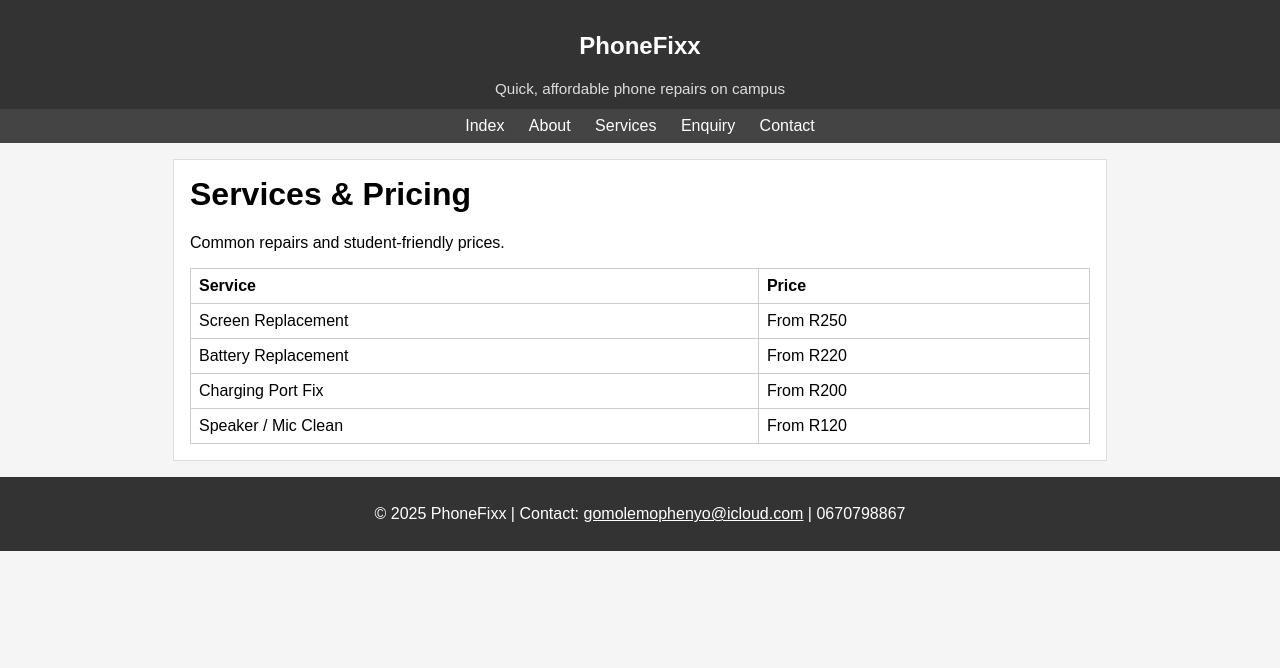
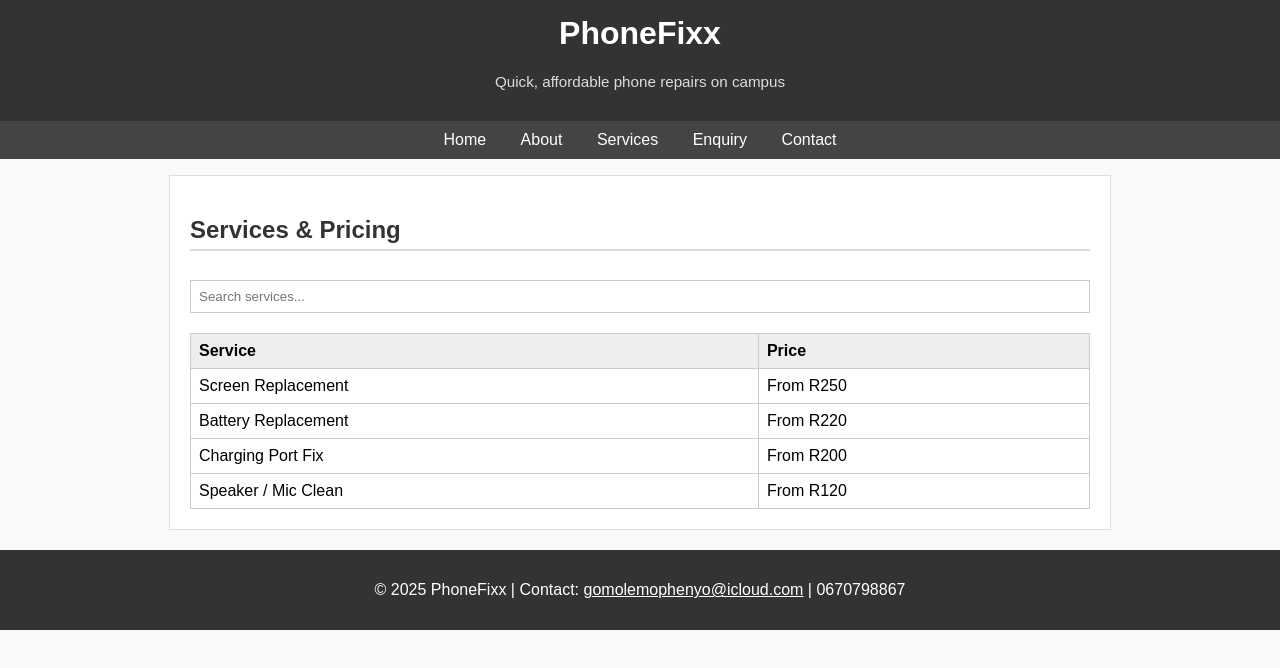
Before and after one commit to Gomolemobig15/phonefixx_site, a plain HTML site: page services.html in a window 1280 px wide. Drawn offline with Linux system fonts and the light colour scheme.

Commit message:
Refactor services.html for improved structure and style

```diff
--- a/services.html
+++ b/services.html
@@ -1,26 +1,90 @@
 <!DOCTYPE html>
-<html>
+<html lang="en">
 <head>
-    <meta charset="utf-8">
+    <meta charset="UTF-8">
+    <meta name="viewport" content="width=device-width, initial-scale=1.0">
     <title>PhoneFixx - Services</title>
     <link rel="stylesheet" href="css/style.css">
-    <!-- Beginner-style site built for assignment -->
+
+    <style>
+        body {
+            font-family: Arial, sans-serif;
+            background-color: #f9f9f9;
+            margin: 0;
+            padding: 0;
+        }
+        header {
+            background-color: #333;
+            color: white;
+            text-align: center;
+            padding: 15px;
+        }
+        nav {
+            background-color: #444;
+            text-align: center;
+            padding: 10px;
+        }
+        nav a {
+            color: white;
+            text-decoration: none;
+            margin: 0 15px;
+        }
+        main {
+            padding: 20px;
+        }
+        h2 {
+            color: #333;
+            border-bottom: 2px solid #ddd;
+            padding-bottom: 5px;
+        }
+        table {
+            width: 100%;
+            border-collapse: collapse;
+            margin-top: 10px;
+        }
+        th, td {
+            border: 1px solid #ccc;
+            padding: 8px;
+            text-align: left;
+        }
+        th {
+            background-color: #eee;
+        }
+        footer {
+            background-color: #333;
+            color: white;
+            text-align: center;
+            padding: 15px;
+            margin-top: 20px;
+        }
+        #service-search {
+            width: 100%;
+            padding: 8px;
+            margin: 10px 0;
+            box-sizing: border-box;
+        }
+    </style>
 </head>
 <body>
+
 <header>
-      <h2>PhoneFixx</h2>
-      <div class="tagline">Quick, affordable phone repairs on campus</div>
+    <h1>PhoneFixx</h1>
+    <p class="tagline">Quick, affordable phone repairs on campus</p>
 </header>
+
 <nav>
-        <a href="index.html">Index</a>
+    <a href="business_proposal.html">Home</a>
     <a href="about.html">About</a>
     <a href="services.html">Services</a>
     <a href="enquiry.html">Enquiry</a>
     <a href="contact.html">Contact</a>
 </nav>
+
 <main>
-      <h1>Services & Pricing</h1>
-<p>Common repairs and student-friendly prices.</p>
+    <h2>Services & Pricing</h2>
+
+    <input id="service-search" placeholder="Search services...">
+
     <table>
         <tr><th>Service</th><th>Price</th></tr>
         <tr><td>Screen Replacement</td><td>From R250</td></tr>
@@ -28,11 +92,14 @@
         <tr><td>Charging Port Fix</td><td>From R200</td></tr>
         <tr><td>Speaker / Mic Clean</td><td>From R120</td></tr>
     </table>
+</main>
 
-    </main>
 <footer>
-      <p>&copy; 2025 PhoneFixx | Contact: <a href="mailto:gomolemophenyo@icloud.com" style="color:#fff;">gomolemophenyo@icloud.com</a> | 0670798867</p>
+    <p>&copy; 2025 PhoneFixx | Contact:
+        <a href="mailto:gomolemophenyo@icloud.com" style="color:white;">gomolemophenyo@icloud.com</a> | 0670798867
+    </p>
 </footer>
+
 <script src="js/script.js"></script>
 </body>
 </html>
```
Lines whose indentation alone changed are shown as unchanged.
